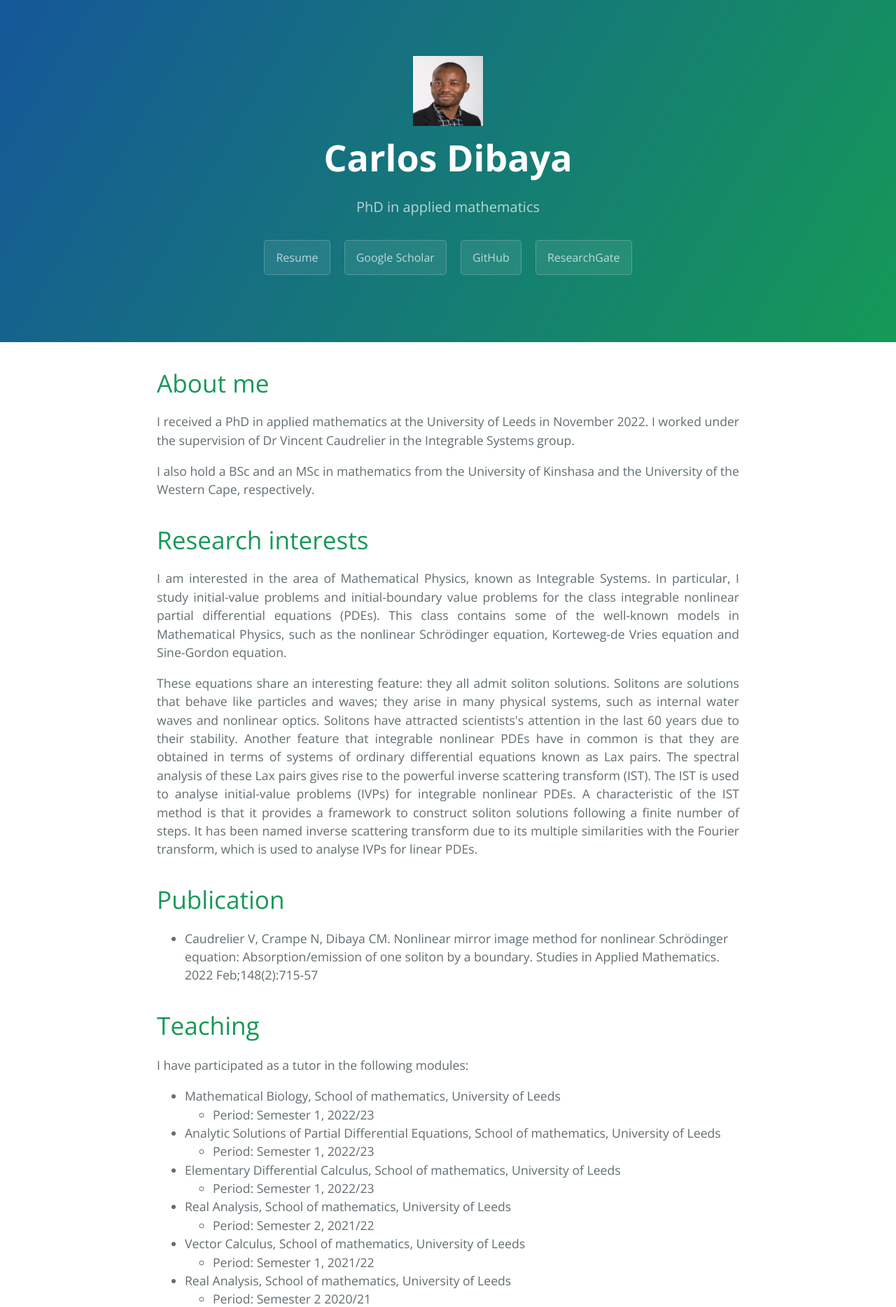
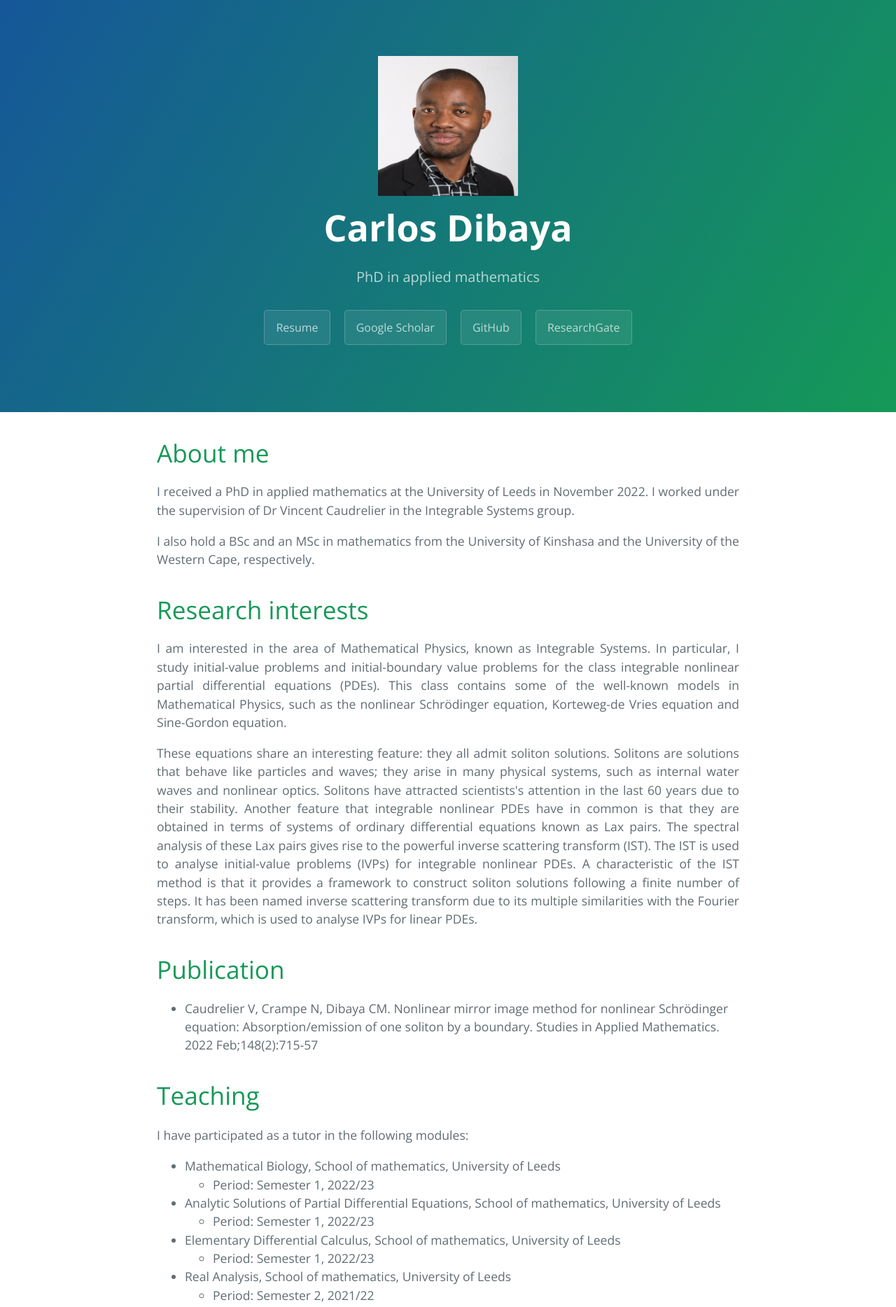
Before and after one commit to carlosdibaya/carlosdibaya.github.io, a Jekyll site: the page built from index.md, in a window 1280 px wide. Shown: the top 1868 px of the page at 70% size. Built offline with Jekyll 4.4.1, drawn with Linux system fonts in a browser that asks for light colours.

Commit message:
Update default.html

```diff
--- a/_layouts/default.html
+++ b/_layouts/default.html
@@ -16,7 +16,7 @@
     <a id="skip-to-content" href="#content">Skip to the content.</a>
 
     <header class="page-header" role="banner">
-      <img src="/carlos_photo.jpg" alt="Italian Trulli" style="width:100px;height:100px;">
+      <img src="/carlos_photo.jpg" alt="Italian Trulli" style="width:200px;height:200px;">
       <h1 class="project-name">{{ page.title | default: site.title | default: site.github.repository_name }}</h1>
       <h2 class="project-tagline">{{ page.description | default: site.description | default: site.github.project_tagline }}</h2>
 
```
